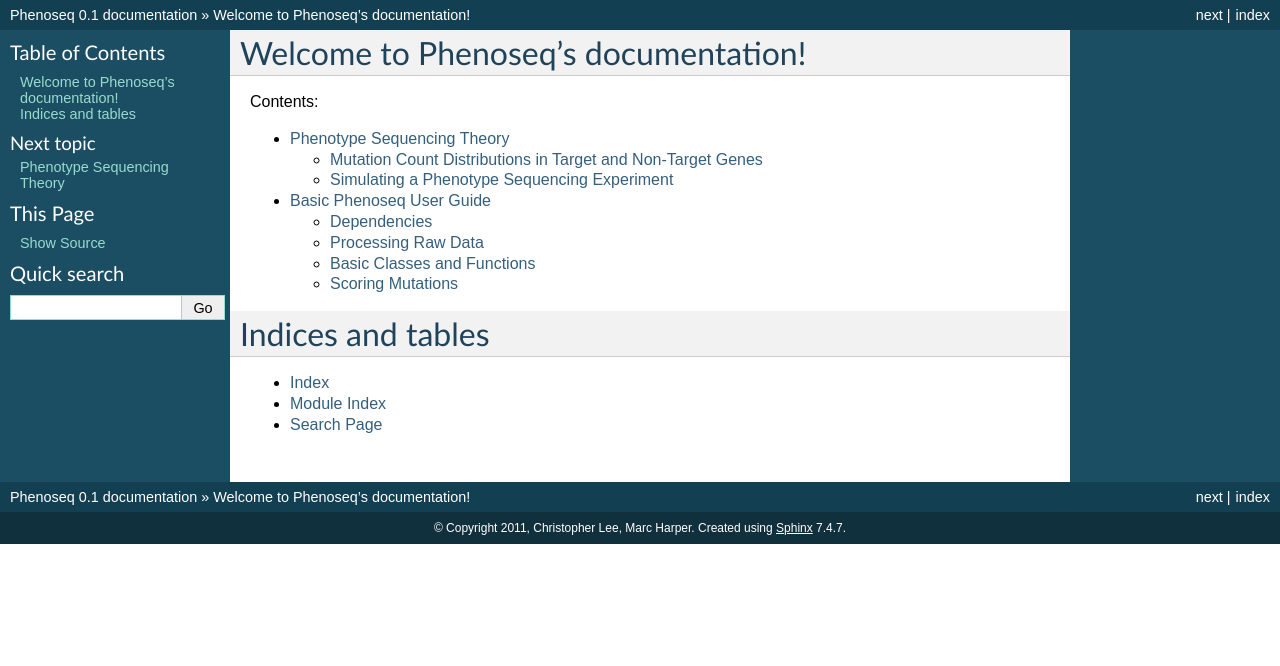
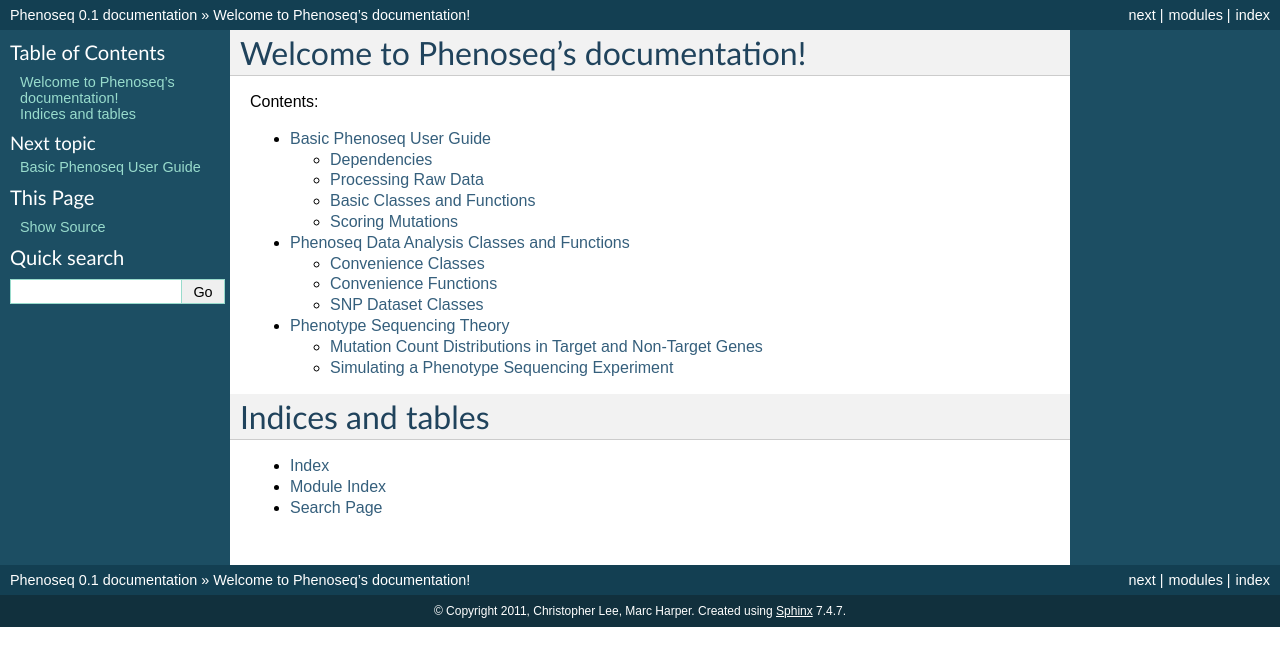
Before and after one commit to cjlee112/phenoseq, a Sphinx documentation site: the page built from doc/index.rst, in a window 1280 px wide. Shown: the top 666 px of the page. Built offline with Sphinx 7.4.7, drawn with Linux system fonts in a browser that asks for light colours; part of the change alters nothing that is shown.

Commit message:
added phenoseq.analyze module reference docs

```diff
--- a/doc/index.rst
+++ b/doc/index.rst
@@ -11,8 +11,9 @@ Contents:
 .. toctree::
    :maxdepth: 2
 
+   usage_tutorial
+   reference/analyze
    theory
-   usage_tutorial
 
 Indices and tables
 ==================
--- /dev/null
+++ b/doc/reference/analyze.rst
@@ -0,0 +1,238 @@
+
+============================================
+Phenoseq Data Analysis Classes and Functions
+============================================
+
+.. module:: analyze
+   :synopsis: Phenotype sequencing experimental data analysis
+.. moduleauthor:: Christopher Lee <leec@chem.ucla.edu>
+.. sectionauthor:: Christopher Lee <leec@chem.ucla.edu>
+
+Convenience Classes
+-------------------
+
+* :class:`TagDict` represents a total SNP dataset for an entire set
+  of mutant strains, typically constructed from datasets for multiple
+  tagged libraries.  Its :meth:`TagDict.get_snps` method provides
+  a convenient way to iterate over all the :class:`SNP` objects in ascending
+  positional order.
+
+* :class:`GeneSNPDict` represents the mapping of a :class:`TagDict`
+  variant dataset onto a set of genes.  Its :meth:`GeneSNPDict.get_scores`
+  method provides a convenient way to get phenotype sequencing scores
+  for each gene.
+
+A simple example of using this module to score a set of genes
+as potential causes of a phenotype::
+
+    from phenoseq import analyze
+    print 'reading gene annotations from', sys.argv[1]
+    annodb, al, dna = analyze.read_genome_annots(sys.argv[1])
+    tagFiles = sys.argv[2:]
+    print 'reading tag files:', tagFiles
+    tagDict = analyze.read_tag_files(tagFiles)
+    gsd = analyze.GeneSNPDict(tagDict, annodb, al, dna)
+    print 'scoring genes...'
+    results = gsd.get_scores()
+    print 'top 20 hits:', results[:20]
+
+
+
+Convenience Functions
+---------------------
+
+.. function:: read_vcf(path, **kwargs)
+
+   Reads a VCF file from *path*
+   and returns a list of :class:`SNP` objects, with
+   attributes provided by the VCF fields.  The
+   `list of VCF data fields <http://samtools.sourceforge.net/mpileup.shtml>`_
+   is available here.
+
+   Optional *kwargs* are passed directly to the :class:`SNP` constructor.
+
+.. function:: read_tag_files(tagFiles, tagfunc=get_filestem, replicatefunc=get_replicate_files, *args)
+
+   Constructs and returns a :class:`TagDict` for a set of tags,
+   each with replicate datasets.
+
+   *tagFiles*: a list of VCF files each representing a SNP dataset for
+   one tag.
+
+   *tagfunc*: a function that takes a tag file path and returns a tag ID.
+
+   *replicatefunc*: a function that takes a tag ID and returns a list
+   of VCF file paths representing the replicate datasets for that
+   tag.
+
+   *args*: optional additional arguments to be passed to the
+   :class:`ReplicateSet` constructor for each tagID.
+
+.. function:: read_vcf_singleton(vcfFile)
+
+   Constructs and returns a :class:`TagDict` for a single VCF file.
+
+.. function:: read_genome_annots(gbfile, fastafile=None, iseq=0, featureType='CDS')
+
+   Constructs a (gene) annotation database from a Genbank genome file.
+   Returns three values:
+
+   * an annotation database
+
+   * an alignment container storing the alignment of the annotations to
+     the genome sequence.
+
+   * the genome sequence object.
+
+   It takes the following arguments:
+
+   *gbfile* must be a path to a Genbank format file containing
+   gene feature records.
+
+   *fastafile*, if not None, must be a path to a FASTA format file
+   containing the genome sequence.  If None, a path will be constructed
+   automatically by replacing the *gbfile* suffix with ``.fna``.
+
+   *iseq* must be the index of the genome sequence within both *gbfile*
+   and *fastafile*, i.e. ``iseq=0`` means the first sequence in the file.
+
+   *featureType* specifies the Genbank feature type to extract for
+   constructing annotations.  By default, it extracts the coding sequence
+   regions.
+
+   **note**: this function requires both the BioPython ``SeqIO`` module,
+   and the Pygr ``seqdb`` and ``annotation`` modules.
+
+SNP Dataset Classes
+-------------------
+
+The SNP object
+..............
+
+.. class:: SNP(colnames, fields, add_attrs=None, **kwargs)
+
+   A generic object for representing a SNP, simply as a Python
+   object with attributes.  It provides no methods.
+
+   * *colnames*: a list of attribute names to use for the data in *fields*
+
+   * *fields*: a list of data to bind as attributes to this SNP object.
+
+   * *add_attrs*: an optional function that will add extra attributes
+     to this object, derived from the attributes provided by *fields*
+
+   * *kwargs*: optional key=value pairs to bind as additional attributes
+     for this SNP object.
+
+Comparing data from replicate runs
+..................................
+
+.. class:: ReplicateSet(mergedFile, replicateFiles, minRep=2, maxF=0.5)
+
+   A convenience class for reading data for two or more replicate
+   SNP datasets.
+
+   *mergedFile*: a VCF file path containing merged SNP data from all the
+   replicate datasets.
+
+   *replicateFiles*: a list of file paths representing each of the
+   replicate SNP datasets, each in VCF format.
+
+   *minRep*: the minimum number of times a given :class:`SNP` must
+   replicate (i.e. the number of replicate datasets that report it)
+   in order for it to be reported by :class:`ReplicateSet`.
+
+   *maxF*: the maximum reported frequency that a given :class:`SNP`
+   can have in the merged dataset, in order for it to be reported by
+   :class:`ReplicateSet`.
+
+.. method:: ReplicateSet.__iter__()
+
+   Iterate over all :class:`SNP` objects that pass the above criteria.
+
+.. method:: ReplicateSet.__getitem__(snp)
+
+   The *snp*: key must be a :class:`SNP` object returned by the iterator.
+   Its associated value is a list of the corresponding :class:`SNP` objects
+   found in the replicate datasets (or an empty tuple if none).
+
+Union of SNP data from multiple tagged libraries
+................................................
+
+.. class:: TagDict(tagDict)
+
+   *tagDict* must be a dictionary whose keys are tag IDs (typically
+   the six nucleotide tag sequence itself), and whose associated
+   values are lists of arguments for constructing a :class:`ReplicateSet`
+   for that tag.
+
+   The resulting :class:`TagDict` object is itself a dictionary, whose
+   keys are tag IDs, and whose associated values are :class:`ReplicateSet`
+   objects represent the SNP data for that specific tag.
+
+.. method:: TagDict.get_snps()
+
+   Returns a list of all filtered SNPs (from all tags), sorted in ascending
+   positional order.  Specifically, it is a list of tuples, each consisting
+   of three values: ``(snp_pos, tag, snp)``, where ``snp_pos`` is the
+   nucleotide position of the SNP, ``tag`` is the tagID of the dataset
+   it was observed in, and ``snp`` is the :class:`SNP` object providing
+   all the SNP's attributes.
+
+   Note that if the same variant is observed in different tag datasets,
+   it will be reported once for each of those tag datasets.
+
+Gene to SNP mapping and scoring
+...............................
+
+.. class:: GeneSNPDict(tagDict, annodb, al, dna, count_syn=False)
+
+   Stores a mapping of SNPs to genes, filters them for non-synonymous
+   substitutions, and returns gene scores based on the density
+   of SNP hits within each gene.  It acts as a dictionary
+   whose keys are gene IDs, and whose associated values are
+   lists of SNPs found in that gene.  Each reported SNP in a gene
+   is represented by a tuple of the form ``(tagID, snp)``, where
+   the ``tagID`` indicates the library in which the SNP was reported,
+   and ``snp`` is a :class:`SNP` object describing the SNP.
+
+   It takes the following arguments:
+
+   *tagDict*: a :class:`TagDict` representing the set of all variants
+   found in all mutant strains.
+
+   *annodb*: an annotation database representing the set of genes
+   in the genome, specifically their coding regions.  *annodb*
+   must be a dictionary whose keys are gene IDs, and whose associated
+   value is a sequence interval representing the coding region.
+   Typically this is obtained from :func:`read_genome_annots`.
+
+   *al*: an alignment of the genes to the genome.
+   Typically this is obtained from :func:`read_genome_annots`.
+
+   *dna*: the genome sequence on which the annotations (and alignment)
+   are mapped.
+   Typically this is obtained from :func:`read_genome_annots`.
+
+   *count_syn*: if True, includes synonymous mutations in the
+   analysis.  By default they are excluded from the analysis.
+
+.. method:: GeneSNPDict.get_scores(gcTotal=None, atTotal=None, geneGCDict=None)
+
+   Returns a sorted list of ``(p_value, geneID)`` giving the
+   phenotype sequencing scores for all genes in which SNPs were reported.
+   Since *smallest* p-values are the most significant, the top hits
+   are at the *beginning* of this list.  The score calculations
+   are described in :doc:`/theory`.
+
+   *gcTotal*: if not None, the count of G and C bases in the genome
+   sequence.  If None, it and *atTotal* are automatically calculated from the
+   *dna* sequence passed to the constructor.
+
+   *atTotal*: the count of A and T bases in the genome sequence.
+
+   *geneGCDict*: if not None, must be a dictionary whose keys are
+   geneIDs, and whose associated values are tuples giving
+   ``(gcTotal, atTotal)`` specifically for each gene.  If None,
+   the values are calculated automatically from the *annodb*
+   passed to the constructor.
```
